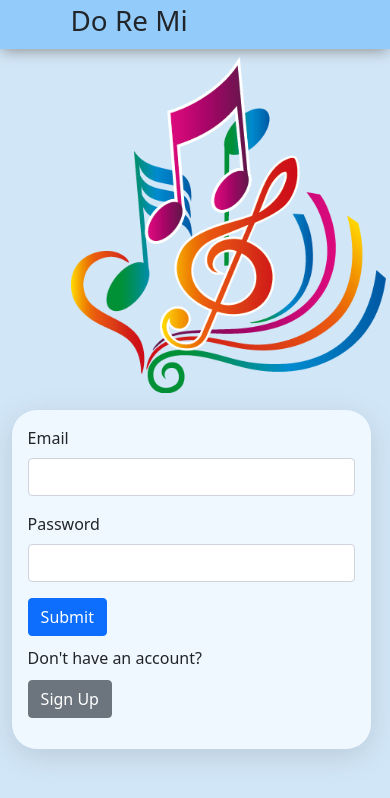
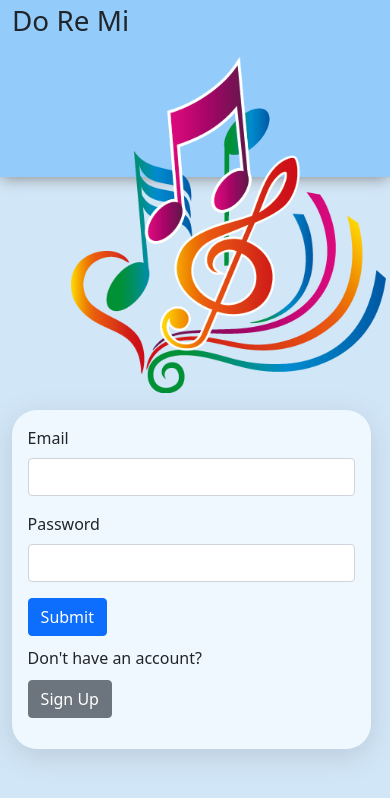
Before and after one commit to janettecampbell/blog-fullstack, a React (Create React App) app: page / in a window 390 px wide. Shown: the top 798 px of the page. Built offline with nearby package versions, Linux system fonts and the light colour scheme.

Commit message:
feat: added close button to CreateBlogForm

```diff
--- a/src/App.css
+++ b/src/App.css
@@ -20,6 +20,7 @@ html {
 .container-xl,
 .container-xxl {
   box-shadow: 0 3px 14px -2px #888;
+  height: 18vh;
 }
 
 nav {
@@ -34,7 +35,7 @@ nav {
 }
 
 .site-name {
-  padding: 1vw 0 1vw 15vw;
+  padding: 1vw 0 1vw 0;
 }
 
 .page-header {
@@ -77,11 +78,18 @@ nav {
   float: left;
   box-shadow: rgba(100, 100, 111, 0.2) 0px 7px 29px 0px;
   border-radius: 25px;
-  margin: 2vw 2vw 0 0;
+  margin: 10vh 2vw 0 0;
   padding: 2vw;
   background-color: aliceblue;
 }
 
+.close-btn {
+  text-align: right;
+}
+
+.close {
+  vertical-align: baseline;
+}
 @media only screen and (min-width: 501px) and (max-width: 991px) {
   .landing-page {
     margin: 0 auto;
@@ -99,6 +107,10 @@ nav {
     float: left;
     width: 93vw;
   }
+
+  .blog-form {
+    width: 93vw;
+  }
 }
 
 @media only screen and (max-width: 500px) {
@@ -110,4 +122,18 @@ nav {
     float: left;
     width: 92vw;
   }
+  .blog-form {
+    width: 81vw;
+    margin-top: 12vh;
+  }
+
+  .container,
+  .container-fluid,
+  .container-lg,
+  .container-md,
+  .container-sm,
+  .container-xl,
+  .container-xxl {
+    height: 21vh;
+  }
 }
--- a/src/forms/CreateBlogForm.js
+++ b/src/forms/CreateBlogForm.js
@@ -25,6 +25,12 @@ const CreateBlogForm = (props) => {
 
   return (
     <div className="blog-form">
+      <div className="close-btn">
+        <button className="btn btn-danger" onClick={props.viewForm}>
+          X
+        </button>
+      </div>
+
       <form onSubmit={handleSubmit}>
         <div className="mb-3">
           <label className="form-label" htmlFor="blog-title">
--- a/src/pages/Home.js
+++ b/src/pages/Home.js
@@ -40,26 +40,19 @@ const Home = (props) => {
   };
 
   return (
-    <div>
+    <>
       <NavBar user={props.user} />
-
-      {showForm === true ? (
-        <button className="btn btn-danger" onClick={viewForm}>
-          Close
-        </button>
-      ) : (
-        <button className="btn btn-primary" onClick={viewForm}>
+      {/* show form on click of post blog */}
+      {showForm === true ? null : (
+        <button className="open btn btn-primary" onClick={viewForm}>
           Post Blog
         </button>
       )}
 
       {showForm === true ? (
-        <CreateBlogForm setBlogs={setBlogs} blogs={blogs} />
+        <CreateBlogForm viewForm={viewForm} setBlogs={setBlogs} blogs={blogs} />
       ) : null}
-      {/*  */}
-      {/* <button onClick={setShowForm(true)}>Add Blog Post</button> */}
-      {/* {showForm === true ? viewForm : null} */}
-    </div>
+    </>
   );
 };
 
```
